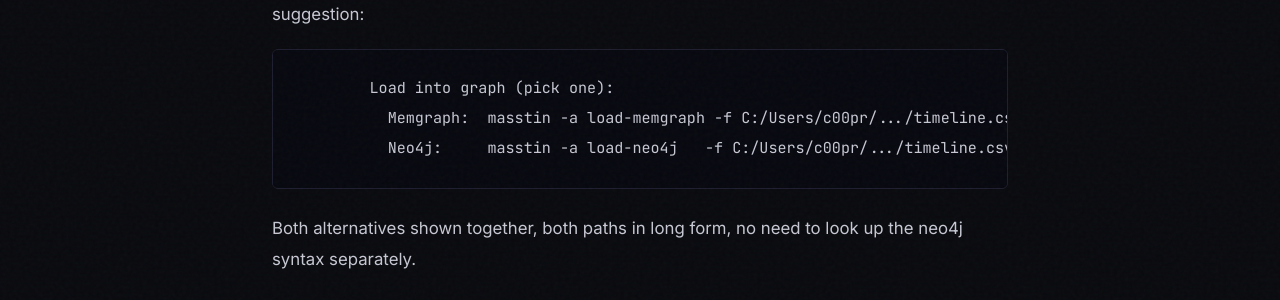
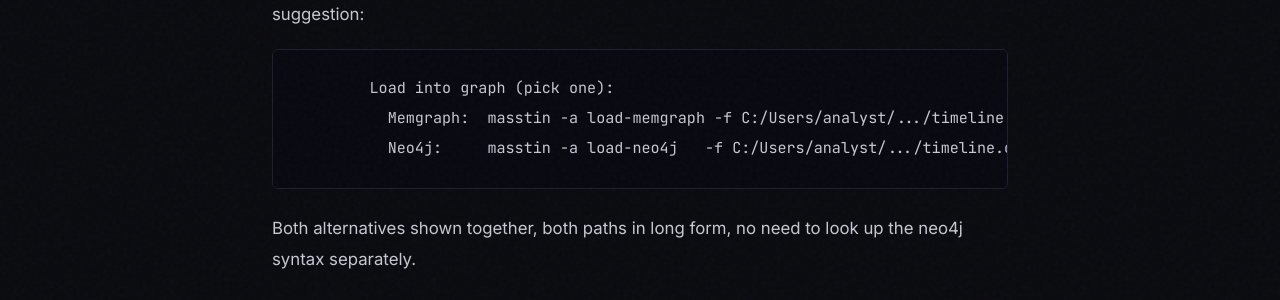
Before and after one commit to jupyterj0nes/jupyterj0nes.github.io, a Jekyll site: the page built from _posts/en/2026-04-16-masstin-triage-detection.md, in a window 1280 px wide and 900 px high, scrolled down 11082 px. Shown: the part 182-482 px from the top of the window. Built offline with Jekyll 4.4.1, drawn with Linux system fonts in a browser that asks for light colours; comment, search, counter and statistics services are not loaded.

Commit message:
ad-dfir-lab: scrub server IP, de-identify a path, note config/lab.env
- Replace the real server IP with a documentation address (203.0.113.x) in
  parts 1, 3 and 9 (EN+ES).
- Genericize a Windows user path in the masstin triage post (EN+ES).
- Part 1: note that server-specific settings now live in config/lab.env, so the
  post matches the parameterized repo.

````diff
--- a/_posts/en/2026-04-16-masstin-triage-detection.md
+++ b/_posts/en/2026-04-16-masstin-triage-detection.md
@@ -272,8 +272,8 @@
 
 ```
         Load into graph (pick one):
-          Memgraph:  masstin -a load-memgraph -f C:/Users/c00pr/.../timeline.csv --database localhost:7687
-          Neo4j:     masstin -a load-neo4j   -f C:/Users/c00pr/.../timeline.csv --database bolt://localhost:7687 --user neo4j
+          Memgraph:  masstin -a load-memgraph -f C:/Users/analyst/.../timeline.csv --database localhost:7687
+          Neo4j:     masstin -a load-neo4j   -f C:/Users/analyst/.../timeline.csv --database bolt://localhost:7687 --user neo4j
 ```
 
 Both alternatives shown together, both paths in long form, no need to look up the neo4j syntax separately.
````
Also changed, not shown: _posts/en/2026-04-12-ad-dfir-lab-part1-proxmox.md (+2 -0 lines), _posts/es/2026-04-12-ad-dfir-lab-part1-proxmox.md (+2 -0 lines), _posts/es/2026-04-16-masstin-triage-detection.md (+2 -2 lines).
